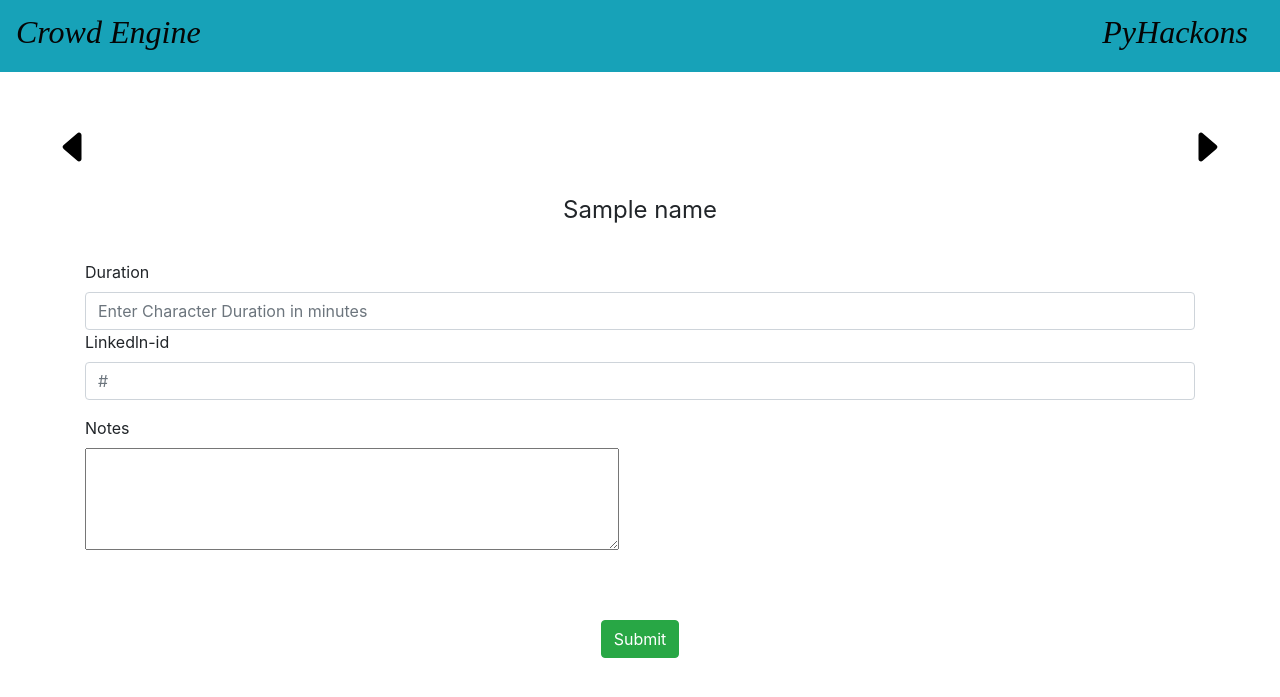
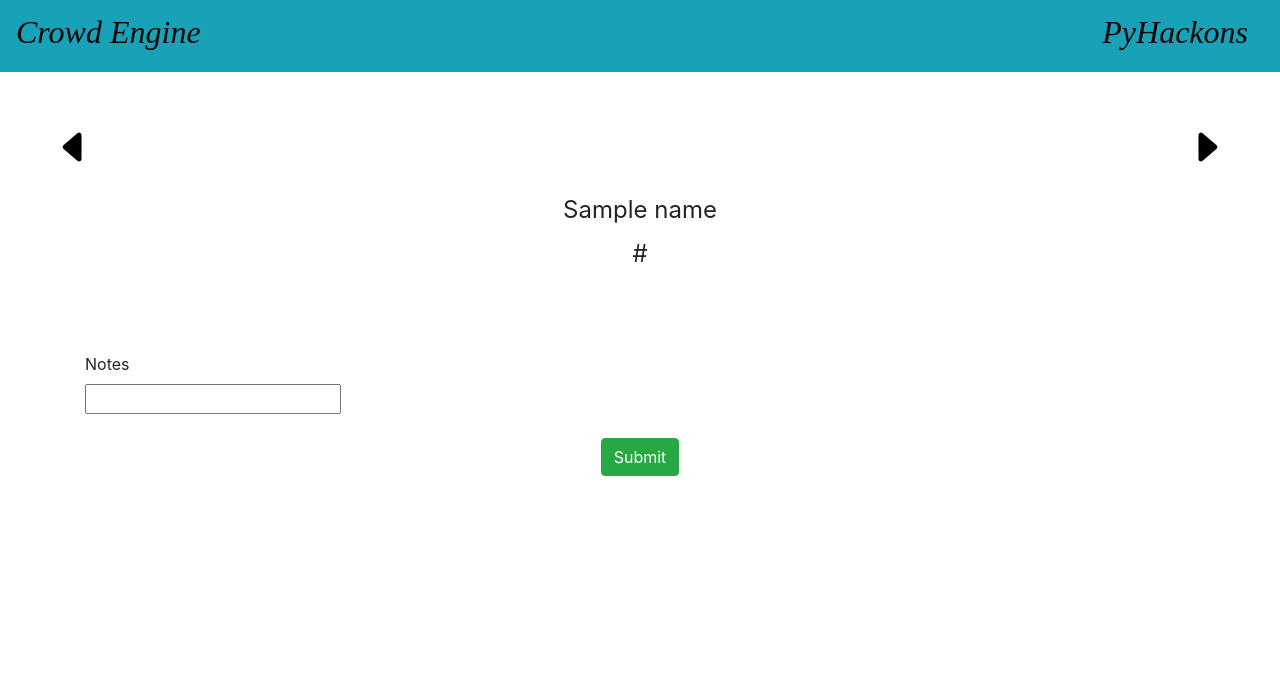
Before and after one commit to Sanjanav27/linkedin-notes, a Flask app: template templates/movies.html in a window 1280 px wide. Shown: the top 697 px of the page. Run offline with Flask 2, Linux system fonts and the light colour scheme; the template is opened without the code that fills it: most values are stand-ins (such as "Sample title", 1, 10 or a date in 2020); parts of the project's set-up code (start-up, migrations or seed data) failed here and were passed over; some libraries are stand-ins or nearby versions.

Commit message:
code modified

```diff
--- a/app.py
+++ b/app.py
@@ -1,10 +1,13 @@
 from flask import Flask,render_template,request,url_for,redirect
 import numpy as np
 import pandas as pd
-
+from pymongo import MongoClient
 
 app = Flask(__name__ )
 
+cluster=MongoClient("mongodb+srv://sanju:1234@cluster0.wllvz.mongodb.net/sanju?retryWrites=true&w=majority")
+db=cluster["linkedin-notes"]
+collection=db["detail"]
 
 
 data = pd.read_excel (r'static/LinkedIn_Notes.xlsx',sheet_name='Sheet1')
@@ -45,7 +48,10 @@ def movie_name(name):
 
     if name not in Linked_name:
         return render_template('error.html',error="Name Not Found")
-    return render_template('movies.html' ,name = name,actor ="vadivelu")
+    x=Linked_name.index(name)
+    link=ll_link[x]
+    print(link)
+    return render_template('movies.html' ,name = name,actor ="vadivelu",link=link)
 
 @app.errorhandler(500)
 def internal_error(e):
@@ -65,7 +71,7 @@ def pre():
     x=Linked_name.index(name)
     link=ll_link[x]
 
-    return redirect(url_for('movie_name',name = name) )
+    return redirect(url_for('movie_name',name = name,link=link) )
 
 
 
@@ -78,7 +84,7 @@ def next():
     x=Linked_name.index(name)
     link=ll_link[x]
     print(link)
-    return redirect(url_for('movie_name',name = name))
+    return redirect(url_for('movie_name',name = name,link=link))
 
 @app.route('/crowdengine/write/<name>',methods=["POST"])
 def write_db(name):
@@ -95,18 +101,34 @@ def write_db(name):
         hit = request.form["Hit"]
         color = request.form["Dresscolor"]
         print(link)
-
+        comment = request.form["logname"]
+        print(comment)
         data.write(movie=movie,actor=actor,duration=dur,hairstyle=hair,role=role,dresscolor=color,target=hit)
 
-    return render_template('movies.html',p="ok" ,name=movie,link=link)
+    return render_template('movies.html',p="ok" ,name=movie,link="link")
 
 @app.route('/download/')
 def download():
     return data.get_csv(a = app)
 
-@app.route('/crowdengine/submit')
-def submit():
-    return "a"
+@app.route('/submit/<string:name>',methods=["POST","GET"])
+def submit(name):
+    name=name
+    x=Linked_name.index(name)
+    link=ll_link[x]
+    data={
+    "name" : name,
+    "link" : link,
+
+
+    }
+
+    print(data)
+
+    collection.insert_one(data)
+
+
+    return name
 
 if __name__ == "__main__":
     app.run()
--- a/templates/movies.html
+++ b/templates/movies.html
@@ -11,39 +11,36 @@
 
         <form action='/crowdengine/write/{{name}}' method="POST" >
             <center><legend>{{name}}</legend></center>
+            <center><legend>{{link}}</legend></center>
 
             </br>
 
             <input type="hidden" name="name" value="{{actor}}">
 
             <input type="hidden" name="movie" value="{{name}}">
-            <div class="form-group ">
-              <label for="Duration">Duration</label>
-              <input type="number" class="form-control" id="Duration"  name="Duration" placeholder="Enter Character Duration in minutes">
 
-            <div class="form-group">
-              <label for="Dresscolor">Linkedln-id</label>
-              <input type="text" class="form-control" id="Dresscolor"  name="Dresscolor" placeholder="{{link}}">
-            </div>
-
-            <div class="form-group ">
-              <label for="Duration">Notes</label>
-              <br>
-              <textarea rows="4" cols="50" name="comment" form="usrform">
-              </textarea>
-
-            </div>
 
             </br>
             </br>
-            <form action='/crowdengine/submit' method="POST">
+          </form>
+          <form action='/submit/{{name}}' method="POST" >
 
-            <center><button type="submit" class="btn btn-success">Submit</button>
+              <div class="form-group ">
+                <label for="Duration">Notes</label>
+                <br>
 
-            </center>
-          </form>
+                <input type="text" rows="4" cols="50" name="comment">
 
-          </form>
+              </div>
+              </form>
+              <a class="nav-link active" href="/submit/{{name}}">
+              <center><button type="submit" class="btn btn-success">Submit</button>
+
+              </center>                </a>
+
+
+
+
 
 
 
```
Also changed, not shown: 1 other file.
